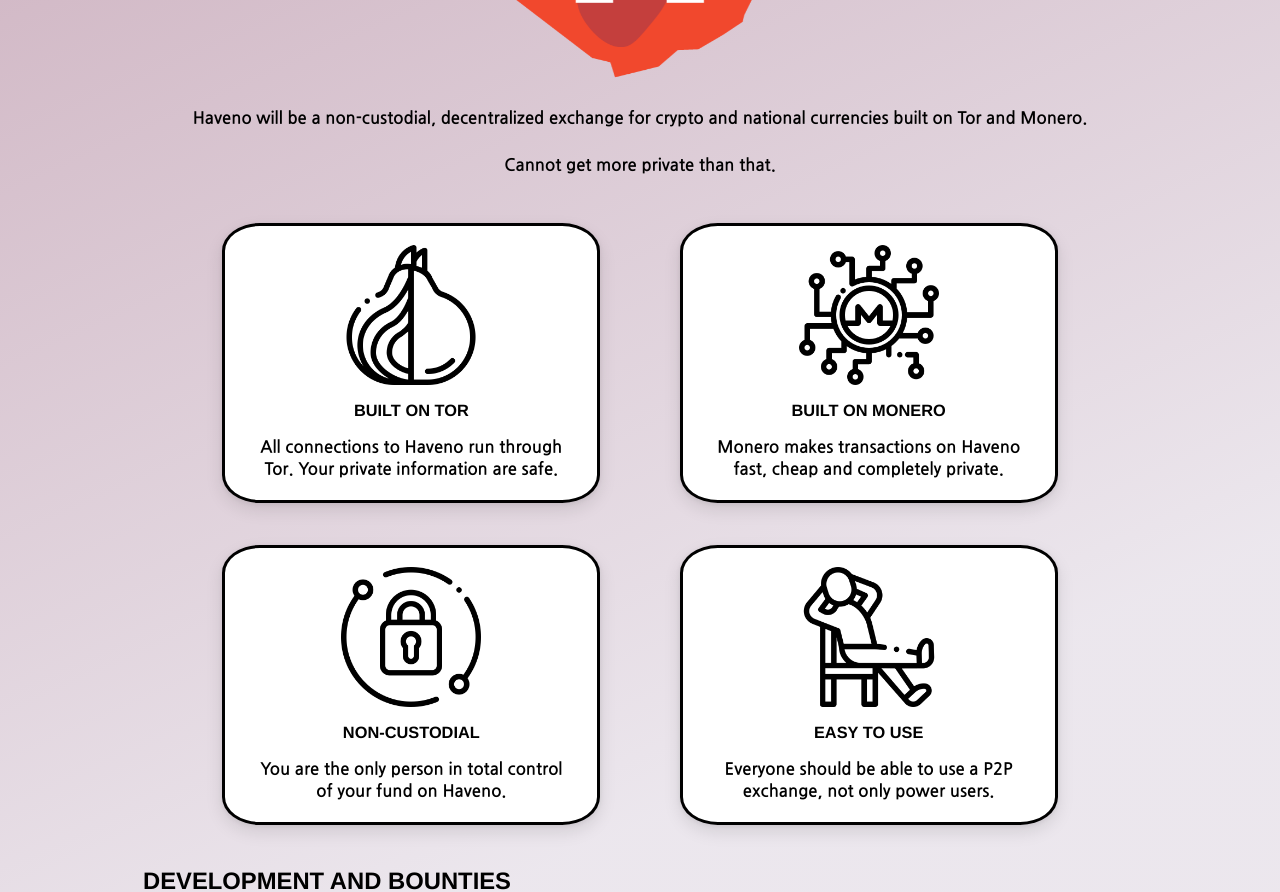
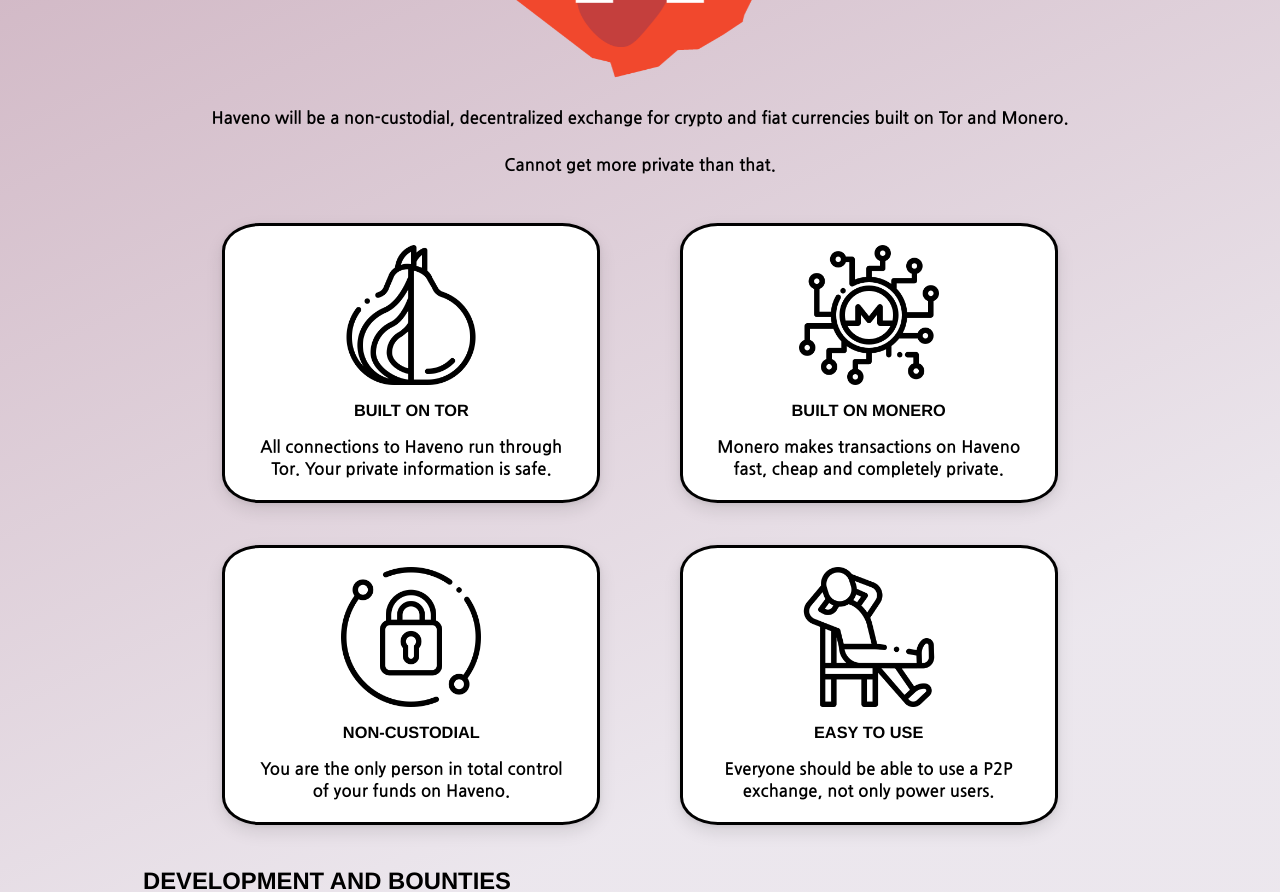
Before and after one commit to haveno-dex/haveno-site, a Jekyll site: the page built from index.html, in a window 1280 px wide and 1400 px high. Shown: the part 394-1286 px from the top of the window. Built offline with Jekyll 4.4.1, drawn with Linux system fonts in a browser that asks for light colours.

```diff
--- a/blog/index.html
+++ b/blog/index.html
@@ -6,7 +6,7 @@ summary: The latest updates about Haveno
 
 <div class="blog">
   <h1>Blog</h1>
-  <p>The latest updates about Haveno. Read them them here or add our <a href="{{ site.baseurl }}/feed.xml">RSS feed</a>.</p>
+  <p>The latest updates about Haveno. Read them here or add our <a href="{{ site.baseurl }}/feed.xml">RSS feed</a>.</p>
 
   {% for post in site.posts %}
   <div class="post-overview">
--- a/index.html
+++ b/index.html
@@ -9,14 +9,14 @@ title: Home
         alt="Haveno banner with logo" />
 </div>
 <div class="row">
-    <p class="text-centered">Haveno will be a non-custodial, decentralized exchange for crypto and national currencies
+    <p class="text-centered">Haveno will be a non-custodial, decentralized exchange for crypto and fiat currencies
         built on Tor and Monero.</p>
     <p class="text-centered">Cannot get more private than that.</p>
     <div class="box-container">
         <div class="feature-box center shadow">
             <img class="feature" src="{{ site.url }}/assets/tor.png">
             <h3>built on Tor</h3>
-            <p>All connections to Haveno run through Tor. Your private information are safe.</p>
+            <p>All connections to Haveno run through Tor. Your private information is safe.</p>
         </div>
         <div class="feature-box center shadow">
             <img class="feature" src="{{ site.url }}/assets/monero.png">
@@ -28,7 +28,7 @@ title: Home
         <div class="feature-box center shadow">
             <img class="feature" src="{{ site.url }}/assets/padlock.png">
             <h3>non-custodial</h3>
-            <p>You are the only person in total control of your fund on Haveno.</p>
+            <p>You are the only person in total control of your funds on Haveno.</p>
         </div>
         <div class="feature-box center shadow">
             <img class="feature" src="{{ site.url }}/assets/easy.png">
```
